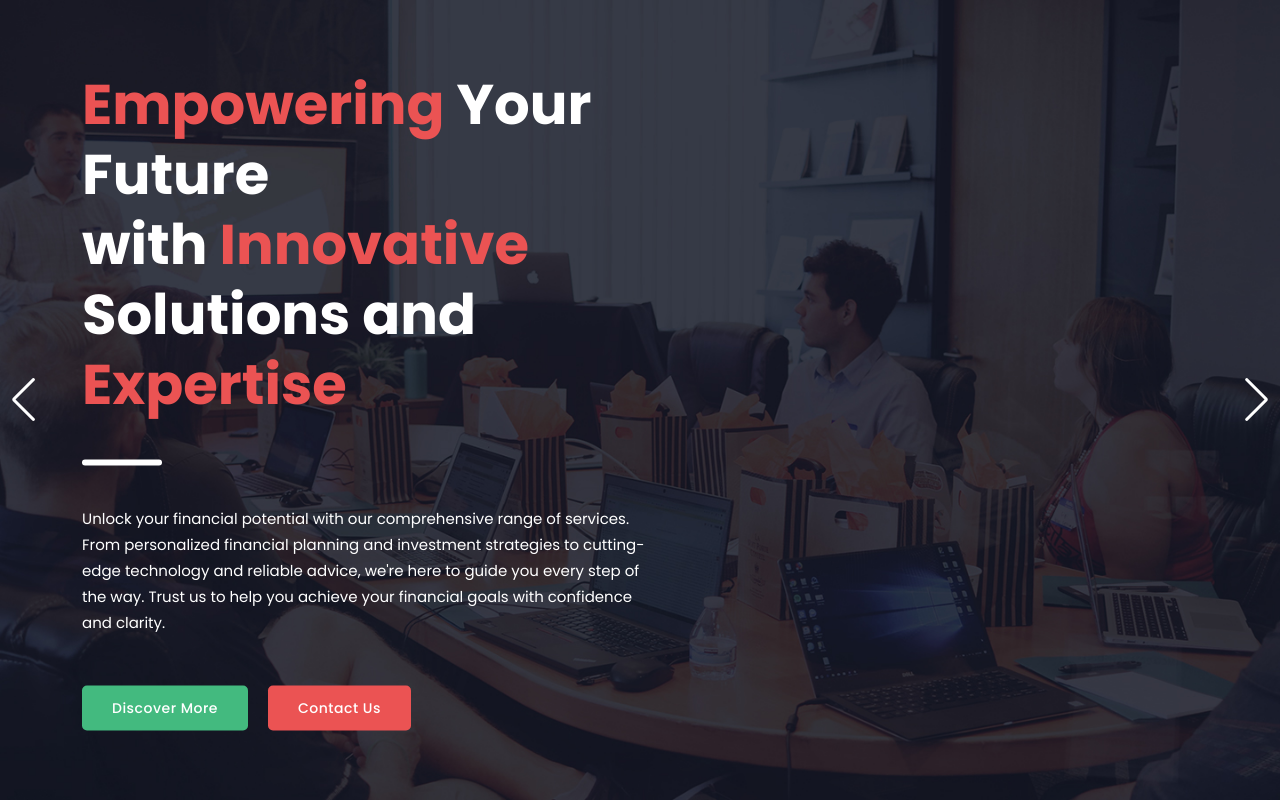
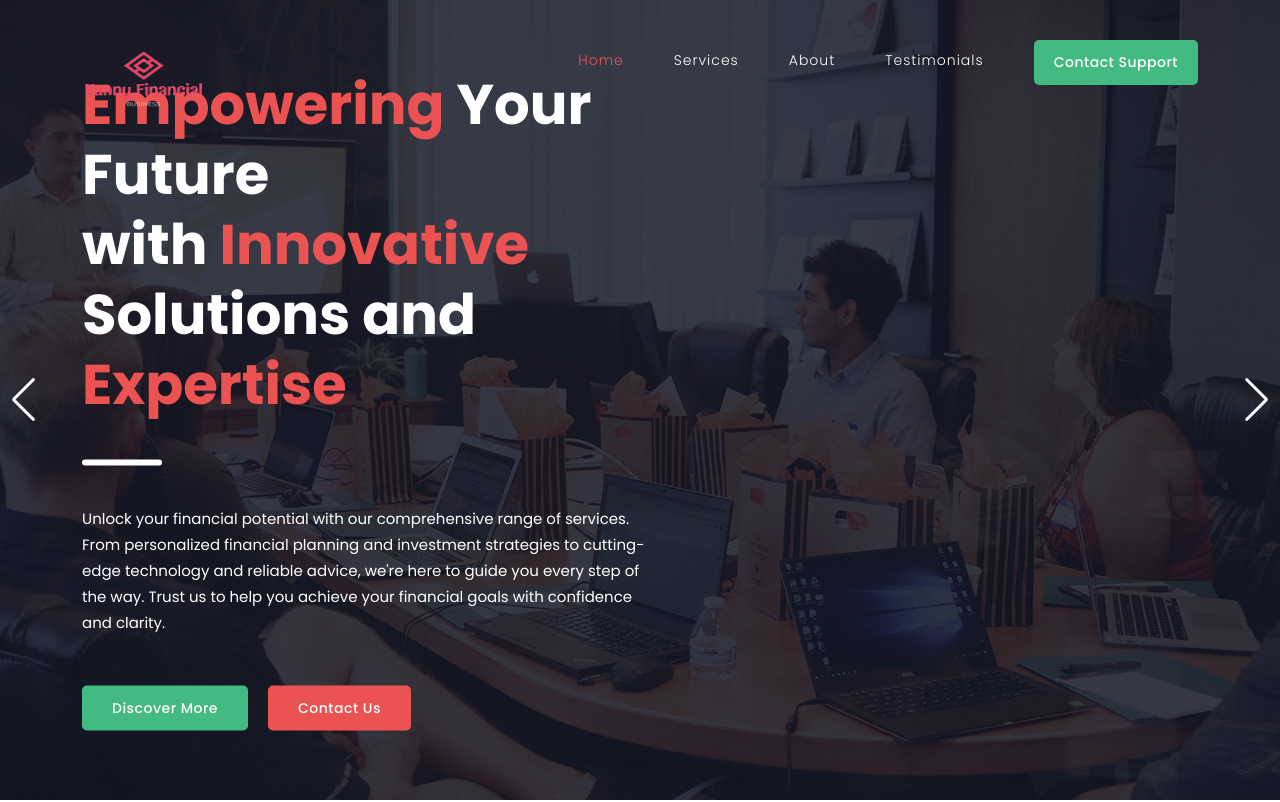
Before and after one commit to Vanny16/finance_business, a plain HTML site: page index.html in a window 1280 px wide. Shown: the top 802 px of the page. Drawn offline with nearby package versions, Linux system fonts and the light colour scheme.

Commit message:
fixed nav bar

```diff
--- a/index.html
+++ b/index.html
@@ -28,6 +28,40 @@
 
 
   <body>
+
+
+
+  <!-- ***** Header Area Start ***** -->
+  <header class="header-area header-sticky">
+    <div class="container">
+        <div class="row">
+            <div class="col-12">
+                <nav class="main-nav">
+                    <!-- ***** Logo Start ***** -->
+                    <a href="index.html" class="logo mt-3">
+                        <img src="assets/images/logo.png" alt="" style="width: 120px; height: 60px;">
+                    </a>
+                    <!-- ***** Logo End ***** -->
+                    <!-- ***** Menu Start ***** -->
+                    <ul class="nav">
+                        <li class="scroll-to-section"><a href="#top" class="active">Home</a></li>
+                        <li class="scroll-to-section"><a href="#services">Services</a></li>
+                        <li class="scroll-to-section"><a href="#about">About</a></li>
+
+                        <li class="scroll-to-section"><a href="#testimonials">Testimonials</a></li>
+                        <li class="scroll-to-section"><a href="#support">Contact Support</a></li>
+                    </ul>
+                    <a class='menu-trigger'>
+                        <span>Menu</span>
+                    </a>
+                    <!-- ***** Menu End ***** -->
+                </nav>
+            </div>
+        </div>
+    </div>
+</header>
+<!-- ***** Header Area End ***** -->
+
   <!-- ***** Main Banner Area Start ***** -->
   <div class="swiper-container" id="top">
     <div class="swiper-wrapper">
```
